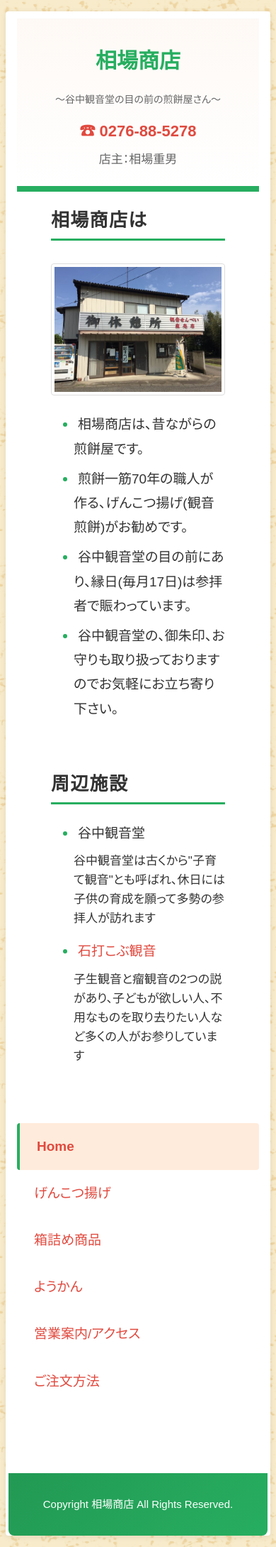
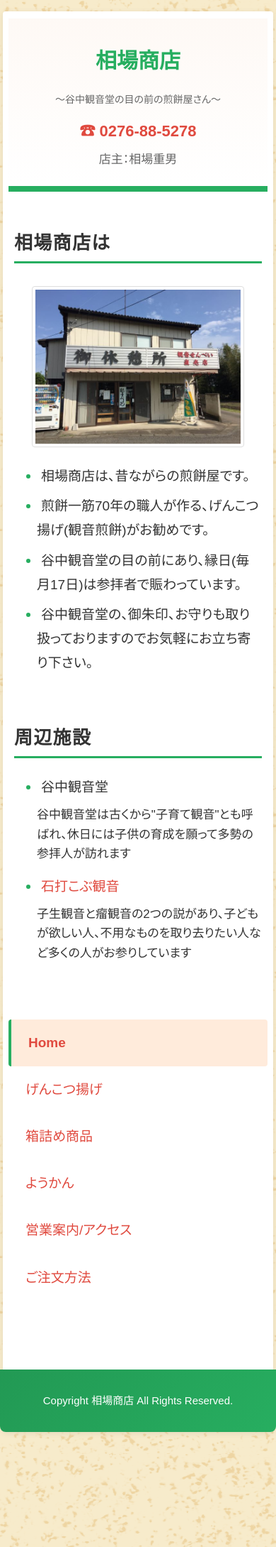
Before and after one commit to taiba/shouten-v2, a Jekyll site: the page built from index.html, in a window 390 px wide. Shown: the whole page at 71% size. Built offline with Jekyll 4.4.1, drawn with Linux system fonts in a browser that asks for light colours.

Commit message:
スマホデザインの微修正

```diff
--- a/assets/css/common.css
+++ b/assets/css/common.css
@@ -358,12 +358,16 @@
 /* レスポンシブ: スマホ表示 */
 @media screen and (min-width: 0px) and (max-width : 767px){
     body {
-        padding: var(--spacing-sm) var(--spacing-xs) !important;
+        padding: var(--spacing-sm) 4px !important;
     }
 
     .container {
-        padding: 0 var(--spacing-sm);
+        padding: 0 var(--spacing-xs);
         border-radius: 4px;
+    }
+
+    .main {
+        padding: 0 var(--spacing-xs);
     }
 
     header {
--- a/index.html
+++ b/index.html
@@ -9,7 +9,6 @@
 }
 </style>
 
-<div class="main">
 <h1 class="main-title">相場商店は</h1>
 <div class="pb-md">
   <div class="thumbnail mt-lg">
@@ -32,4 +31,3 @@
     <span>子生観音と瘤観音の2つの説があり、子どもが欲しい人、不用なものを取り去りたい人など多くの人がお参りしています</span>
   </ul>
 </div>
-</div>
```
Lines whose indentation alone changed are shown as unchanged.
